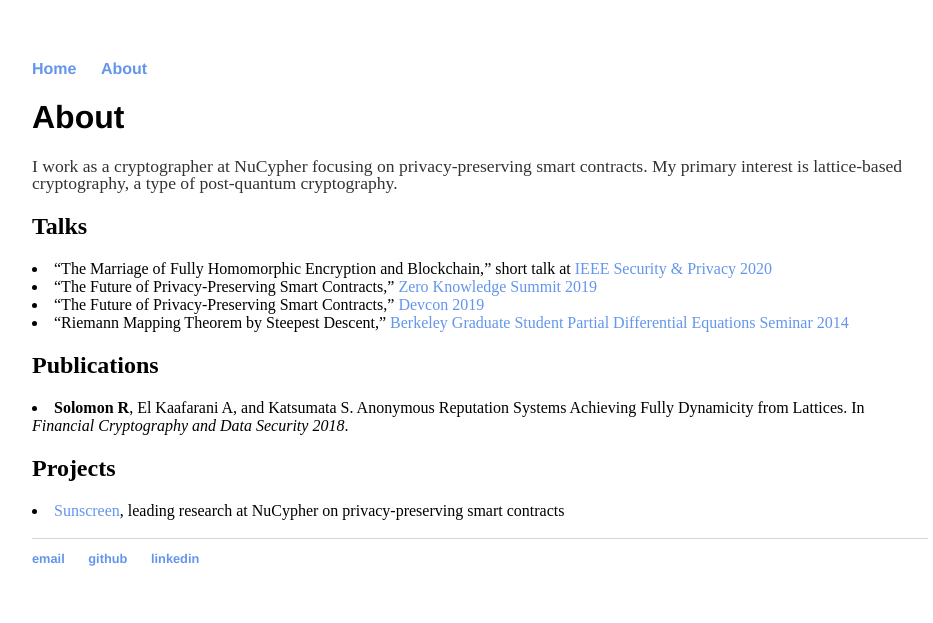
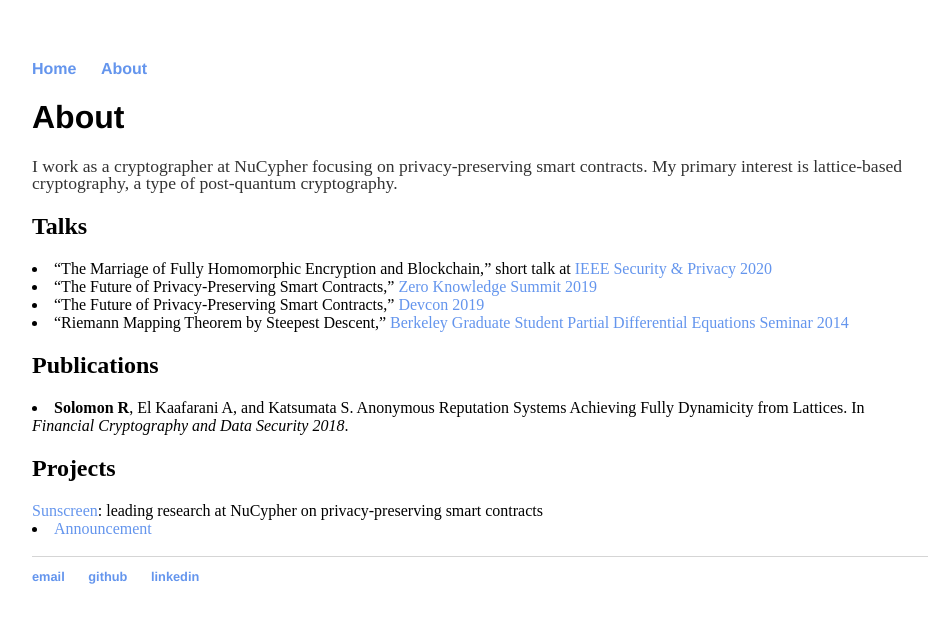
Before and after one commit to ravital/ravital.github.io, a Jekyll site: the page built from about/index.html, in a window 1280 px wide. Shown: the top 623 px of the page, without its empty margins (160-1093 px from the left). Built offline with Jekyll 4.4.1, drawn with Linux system fonts in a browser that asks for light colours.

Commit message:
Update index.html

```diff
--- a/about/index.html
+++ b/about/index.html
@@ -17,7 +17,8 @@ title: About Ravital Solomon
 			<li><strong>Solomon R</strong>, El Kaafarani A, and Katsumata S. Anonymous Reputation Systems Achieving Fully Dynamicity from Lattices. In <i>Financial Cryptography and Data Security 2018</i>.</li>
 
 			<h2>Projects</h2>
-			<li><a href="https://github.com/nucypher/Sunscreen_public">Sunscreen</a>, leading research at NuCypher on privacy-preserving smart contracts</li>
+			<a href="https://github.com/nucypher/Sunscreen_public">Sunscreen</a>: leading research at NuCypher on privacy-preserving smart contracts
+			<li><a href="https://blog.nucypher.com/sunscreen/">Announcement</a></li>
 
 			<br>
 		</div>
```
